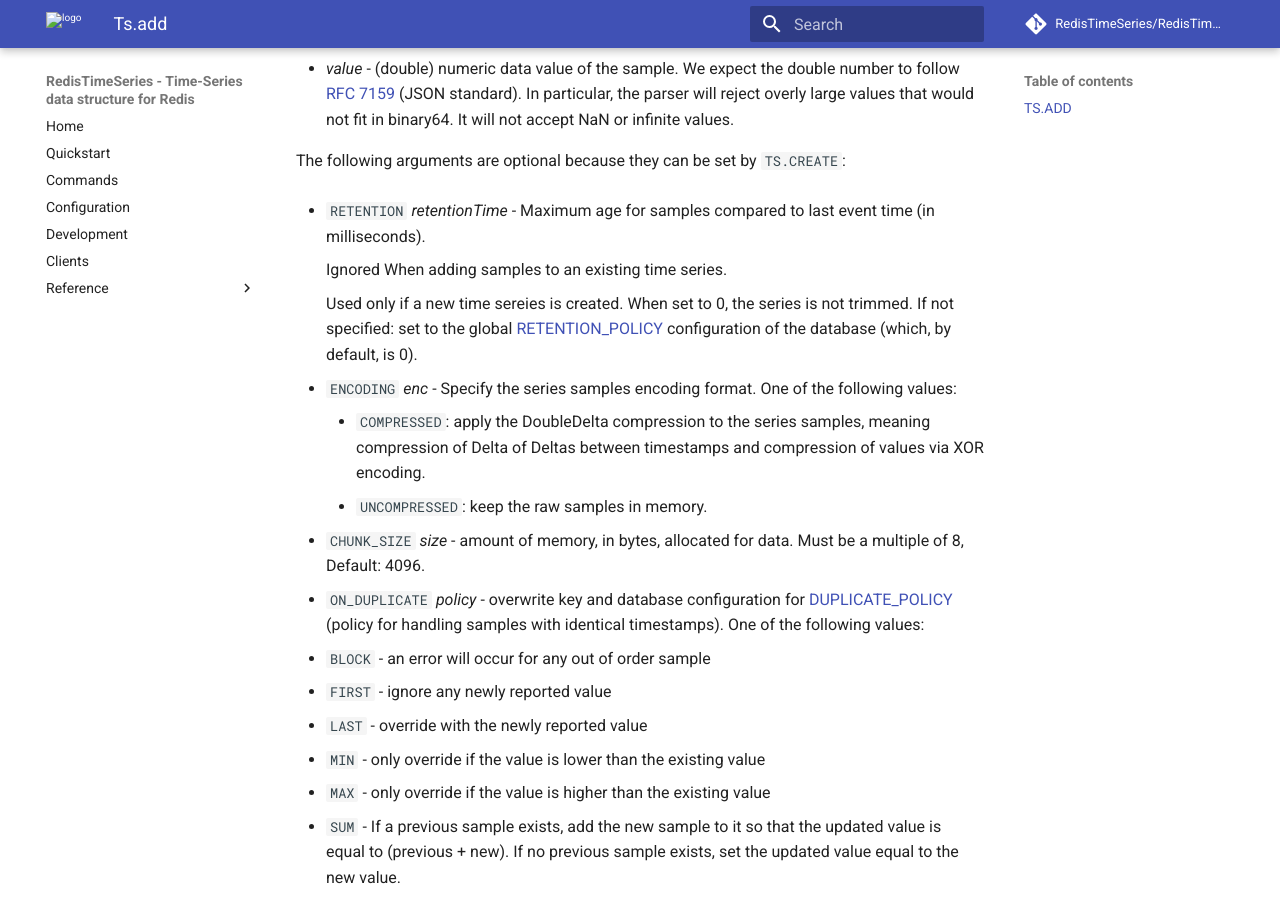
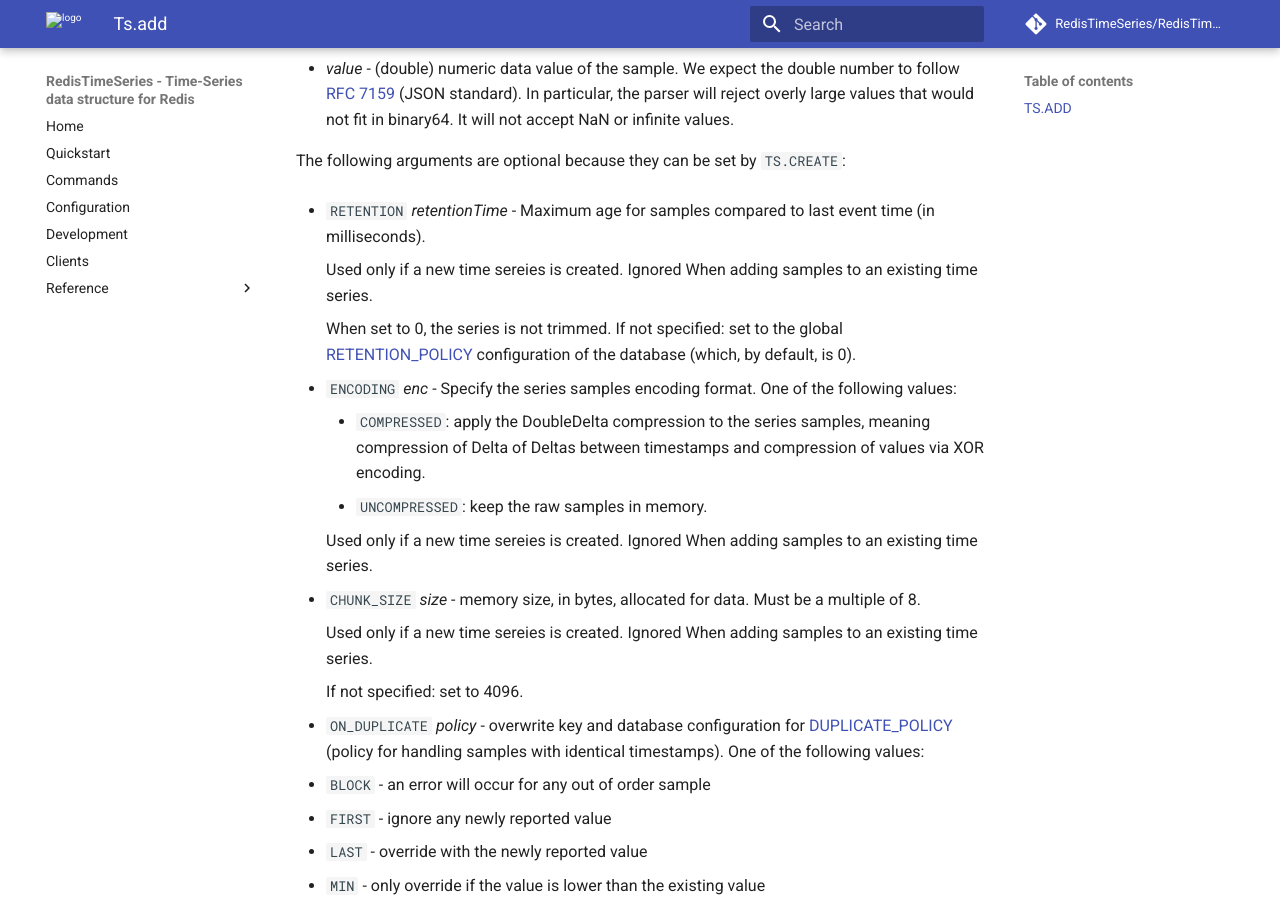
Before and after one commit to RedisTimeSeries/RedisTimeSeries, an MkDocs documentation site: the page built from docs/commands/ts.add.md, in a window 1280 px wide and 900 px high, scrolled down 402 px. Built offline with MkDocs 1.6.1 and Material for MkDocs 9.7.7, drawn with Linux system fonts in a browser that asks for light colours; comment, search, counter and statistics services are not loaded.

Commit message:
Update ts.add.md

```diff
--- a/docs/commands/ts.add.md
+++ b/docs/commands/ts.add.md
@@ -16,14 +16,22 @@ The following arguments are optional because they can be set by `TS.CREATE`:
 
  - `RETENTION` _retentionTime_ - Maximum age for samples compared to last event time (in milliseconds).
 
-    Ignored When adding samples to an existing time series.
+    Used only if a new time sereies is created. Ignored When adding samples to an existing time series.
 
-    Used only if a new time sereies is created. When set to 0, the series is not trimmed. If not specified: set to the global [RETENTION_POLICY](https://redis.io/docs/stack/timeseries/configuration/#retention_policy) configuration of the database (which, by default, is 0).
+    When set to 0, the series is not trimmed. If not specified: set to the global [RETENTION_POLICY](https://redis.io/docs/stack/timeseries/configuration/#retention_policy) configuration of the database (which, by default, is 0).
 
  - `ENCODING` _enc_ - Specify the series samples encoding format. One of the following values:
     - `COMPRESSED`: apply the DoubleDelta compression to the series samples, meaning compression of Delta of Deltas between timestamps and compression of values via XOR encoding.
     - `UNCOMPRESSED`: keep the raw samples in memory.
- - `CHUNK_SIZE` _size_ - amount of memory, in bytes, allocated for data. Must be a multiple of 8, Default: 4096.
+
+    Used only if a new time sereies is created. Ignored When adding samples to an existing time series.
+
+ - `CHUNK_SIZE` _size_ - memory size, in bytes, allocated for data. Must be a multiple of 8.
+
+    Used only if a new time sereies is created. Ignored When adding samples to an existing time series.
+
+    If not specified: set to 4096.
+
  - `ON_DUPLICATE` _policy_ - overwrite key and database configuration for [DUPLICATE_POLICY](https://redis.io/docs/stack/timeseries/configuration/#duplicate_policy) (policy for handling samples with identical timestamps). One of the following values:
    - `BLOCK` - an error will occur for any out of order sample
    - `FIRST` - ignore any newly reported value
@@ -31,6 +39,7 @@ The following arguments are optional because they can be set by `TS.CREATE`:
    - `MIN` - only override if the value is lower than the existing value
    - `MAX` - only override if the value is higher than the existing value
    - `SUM` - If a previous sample exists, add the new sample to it so that the updated value is equal to (previous + new). If no previous sample exists, set the updated value equal to the new value.
+
  - `LABELS` {_label_ _value_}... - Set of label-value pairs that represent metadata labels of the time series.
 
     Used only if a new time sereies is created. Ignored When adding samples to an existing time series.
```
